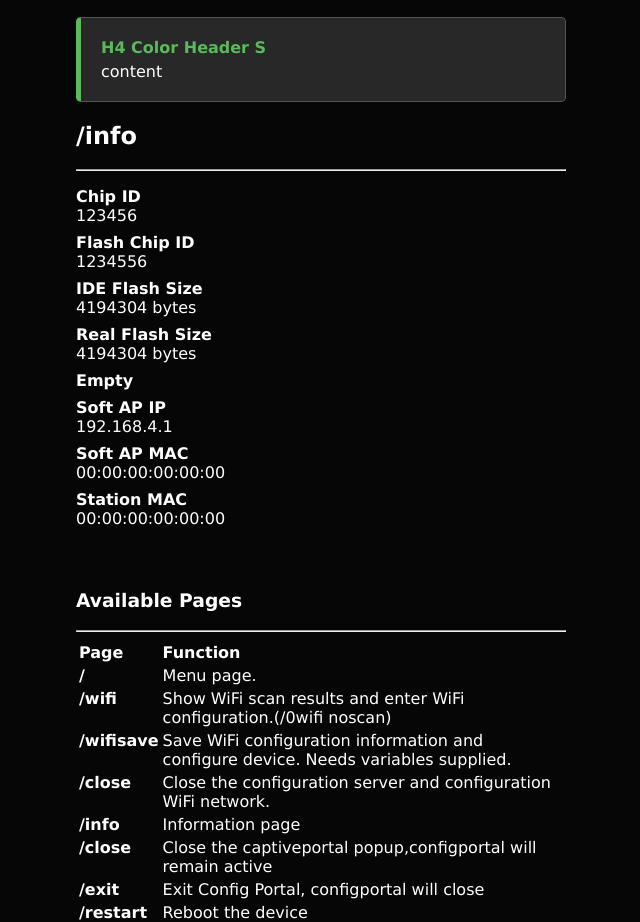
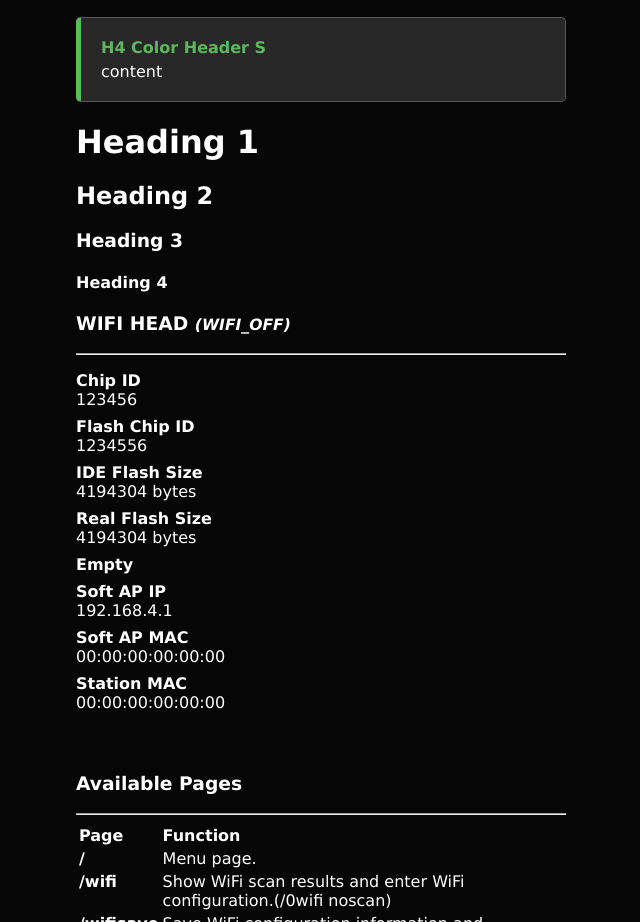
Before and after one commit to tzapu/WiFiManager, a plain HTML site: page extras/WiFiManager.template.html in a window 1280 px wide. Shown: the part 2376-3298 px from the top of the page, without its empty margins (319-959 px from the left). Drawn offline with Linux system fonts and the light colour scheme.

Commit message:
add heaadings to template

```diff
--- a/extras/WiFiManager.template.html
+++ b/extras/WiFiManager.template.html
@@ -302,7 +302,11 @@
 			<div class='msg S'><h4>H4 Color Header S</h4>content</div>
 			<!-- /SAMPLE -->
 			<!-- SAMPLE -->
-			<h2>/info</h3><hr>
+			<h1>Heading 1</h1>
+			<h2>Heading 2</h2>
+			<h3>Heading 3</h3>
+			<h4>Heading 4</h4>
+			<h3>WIFI HEAD <small><em>(WIFI_OFF)</em></small></h3><hr>
 			<dl>
 				<dt>Chip ID</dt><dd>123456</dd>
 				<dt>Flash Chip ID</dt><dd>1234556</dd>
```
